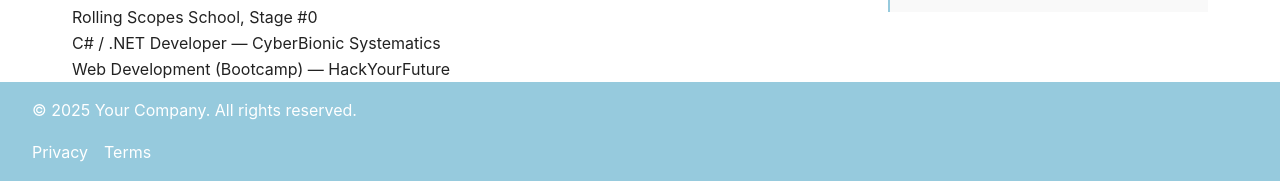
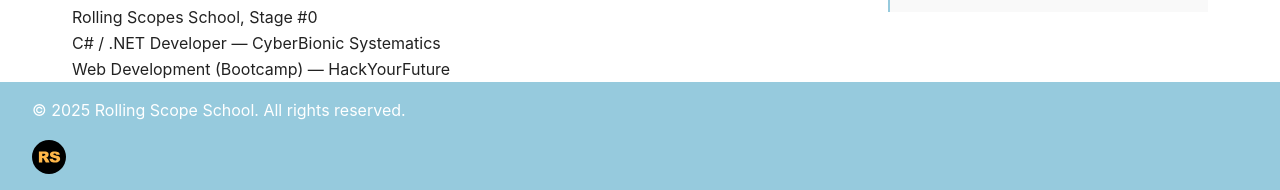
Before and after one commit to AnnaDzig/rsschool-cv, a plain HTML site: page index.html in a window 1280 px wide. Shown: the part 852-1042 px from the top of the page. Drawn offline with Linux system fonts and the light colour scheme; a script that the page names is missing.

Commit message:
feat: add svg

```diff
--- a/index.html
+++ b/index.html
@@ -227,11 +227,13 @@
       </div>
     </main>
     <footer>
-      <p>&copy; 2025 Your Company. All rights reserved.</p>
+      <p>&copy; 2025 Rolling Scope School. All rights reserved.</p>
       <nav aria-label="Footer Navigation">
         <ul>
-          <li><a href="/privacy">Privacy</a></li>
-          <li><a href="/terms">Terms</a></li>
+          <li>
+            <img src="assets/rss-logo.svg" alt="rss-logo" class="icon" />
+            <a href="https://rs.school/"></a>
+          </li>
         </ul>
       </nav>
     </footer>
```
Also changed, not shown: assets/rss-logo.svg (added).
